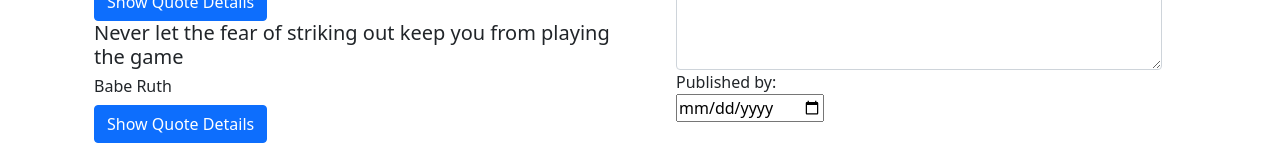
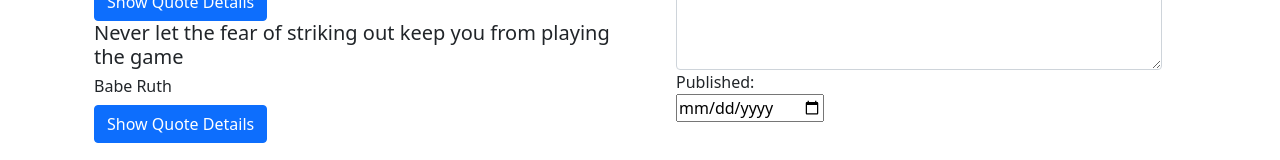
Before and after one commit to bre-nda/Quotes-Project, an Angular app: page / in a window 1280 px wide. Shown: the part 278-438 px from the top of the page. Built offline with nearby package versions, Linux system fonts and the light colour scheme.

Commit message:
import form module to app.module.ts

```diff
--- a/src/app/app.module.ts
+++ b/src/app/app.module.ts
@@ -1,4 +1,5 @@
 import { NgModule } from '@angular/core';
+import { FormsModule } from '@angular/forms';
 import { BrowserModule } from '@angular/platform-browser';
 
 import { AppRoutingModule } from './app-routing.module';
@@ -18,7 +19,8 @@
   ],
   imports: [
     BrowserModule,
-    AppRoutingModule
+    AppRoutingModule,
+    FormsModule,
   ],
   providers: [],
   bootstrap: [AppComponent]
--- a/src/app/quote-form/quote-form.component.html
+++ b/src/app/quote-form/quote-form.component.html
@@ -15,7 +15,7 @@
 
         </div>
         <div class="form-group">
-            <label for="complete">Published by:</label><br>
+            <label for="complete">Published:</label><br>
             <input type='date' id="complete" required>
 
         </div>
```
